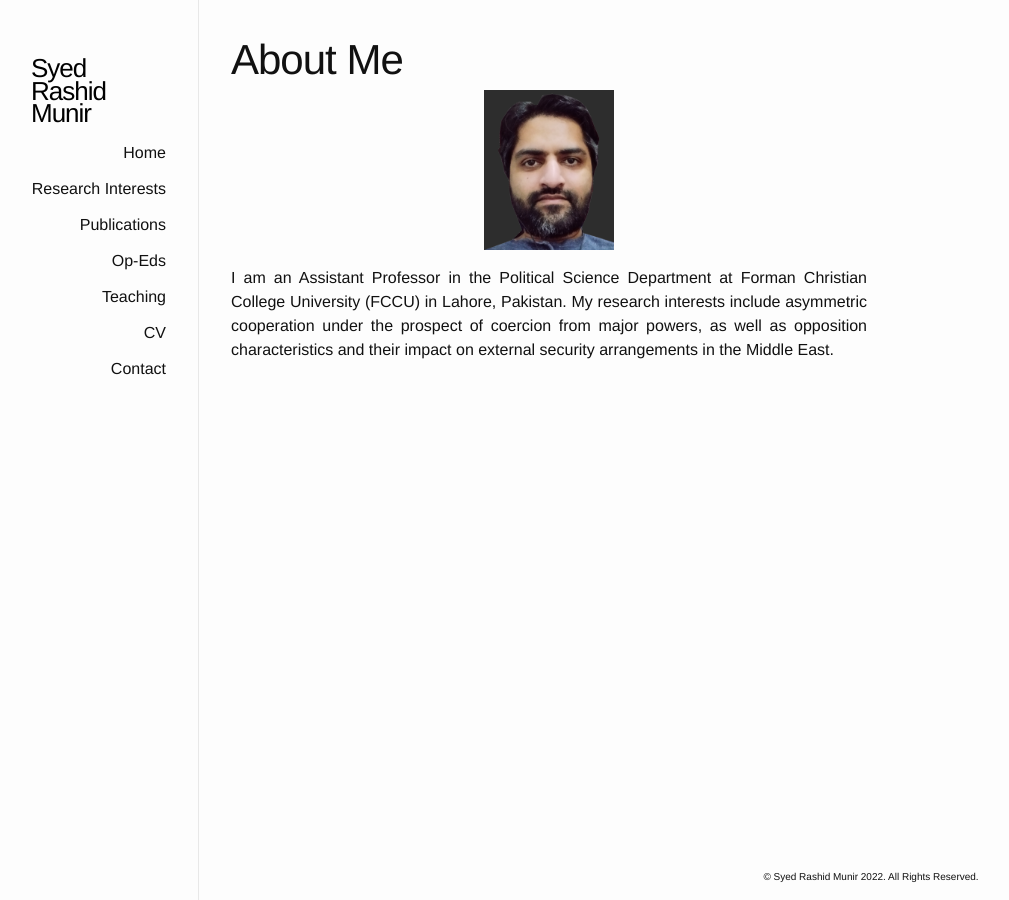
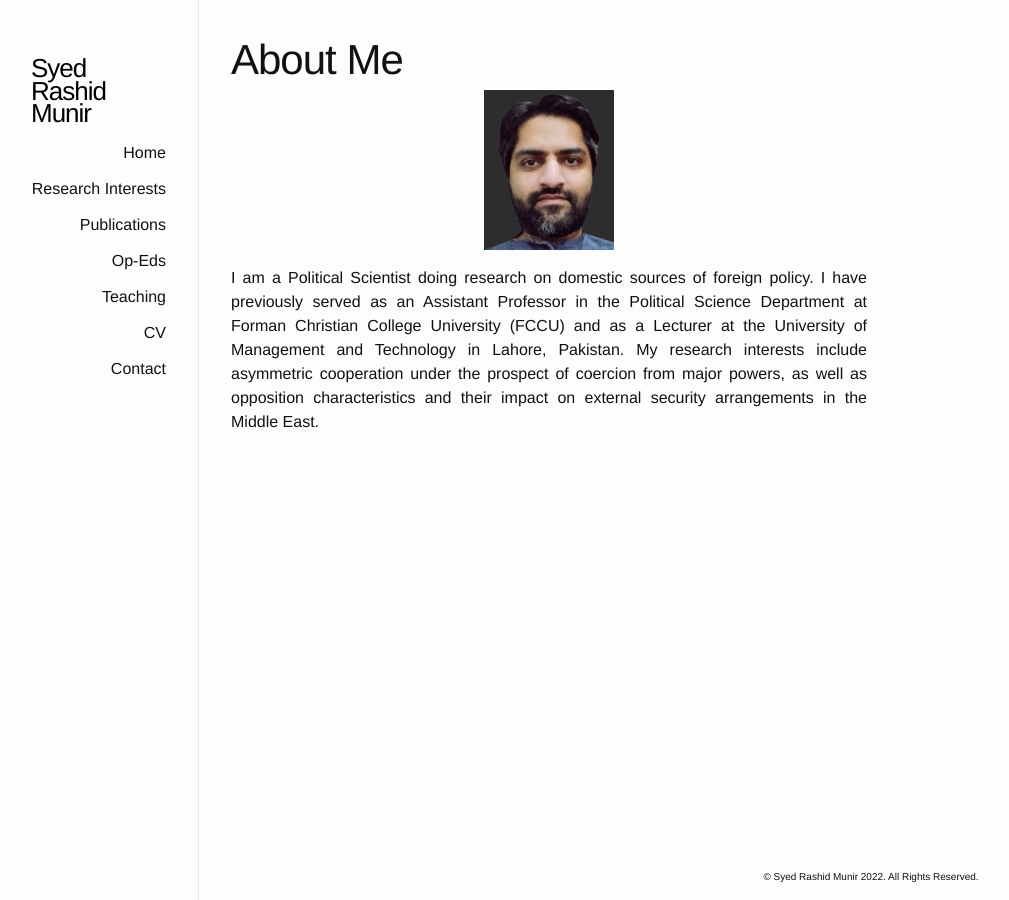
Before and after one commit to srmunir/srmunir.github.io, a Jekyll site: the page built from index.html, in a window 1280 px wide. Shown: the whole page, without its empty margins (191-1200 px from the left). Built offline with Jekyll 4.4.1, drawn with Linux system fonts in a browser that asks for light colours.

Commit message:
changed main bio page

```diff
--- a/index.html
+++ b/index.html
@@ -11,6 +11,6 @@
 <center><img src="photos/profile2.png" class="centerImage" alt="Profile" aligh="middle" height="160" width="130"></center>
       <p></p>
 
-<p align="justify">I am an Assistant Professor in the Political Science Department at Forman Christian College University (FCCU) in Lahore, Pakistan. My research interests include asymmetric cooperation under the prospect of coercion from major powers, as well as opposition characteristics and their impact on external security arrangements in the Middle East.</p>
+<p align="justify">I am a Political Scientist doing research on domestic sources of foreign policy. I have previously served as an Assistant Professor in the Political Science Department at Forman Christian College University (FCCU) and as a Lecturer at the University of Management and Technology in Lahore, Pakistan. My research interests include asymmetric cooperation under the prospect of coercion from major powers, as well as opposition characteristics and their impact on external security arrangements in the Middle East.</p>
       </div>
 </div>
```
